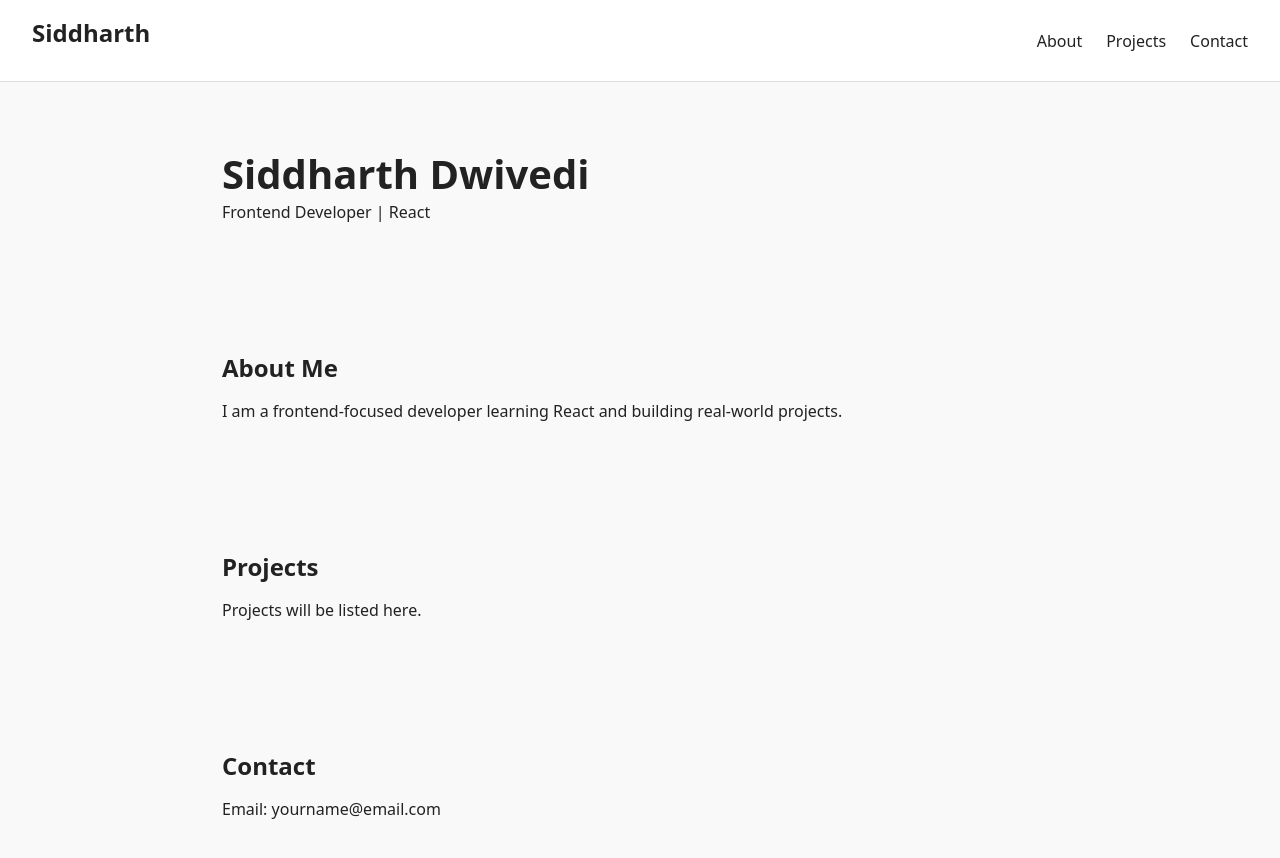
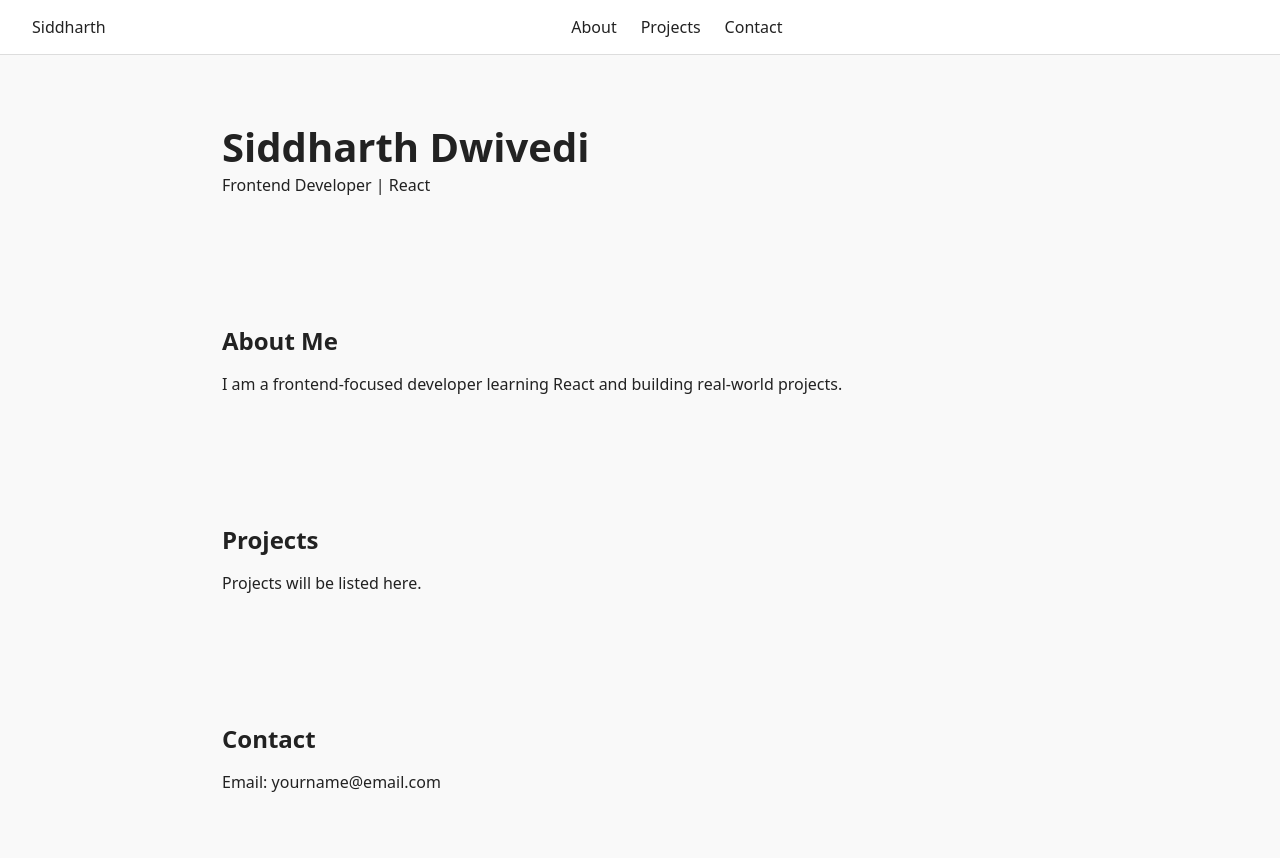
Before and after one commit to sidd-zero/portfolio, a React (Vite) app: page / in a window 1280 px wide. Shown: the top 858 px of the page. Built offline with nearby package versions, Linux system fonts and the light colour scheme.

Commit message:
Fix navbar structure and center navigation links

```diff
--- a/src/components/Navbar.jsx
+++ b/src/components/Navbar.jsx
@@ -1,12 +1,18 @@
 function Navbar() {
   return (
     <nav className="navbar">
-      <h2>Siddharth</h2>
-      <ul>
+      {/* Left */}
+      <div className="nav-left">Siddharth</div>
+
+      {/* Center */}
+      <ul className="nav-center">
         <li><a href="#about">About</a></li>
         <li><a href="#projects">Projects</a></li>
         <li><a href="#contact">Contact</a></li>
       </ul>
+
+      {/* Right (empty for balance) */}
+      <div className="nav-right"></div>
     </nav>
   );
 }
```
